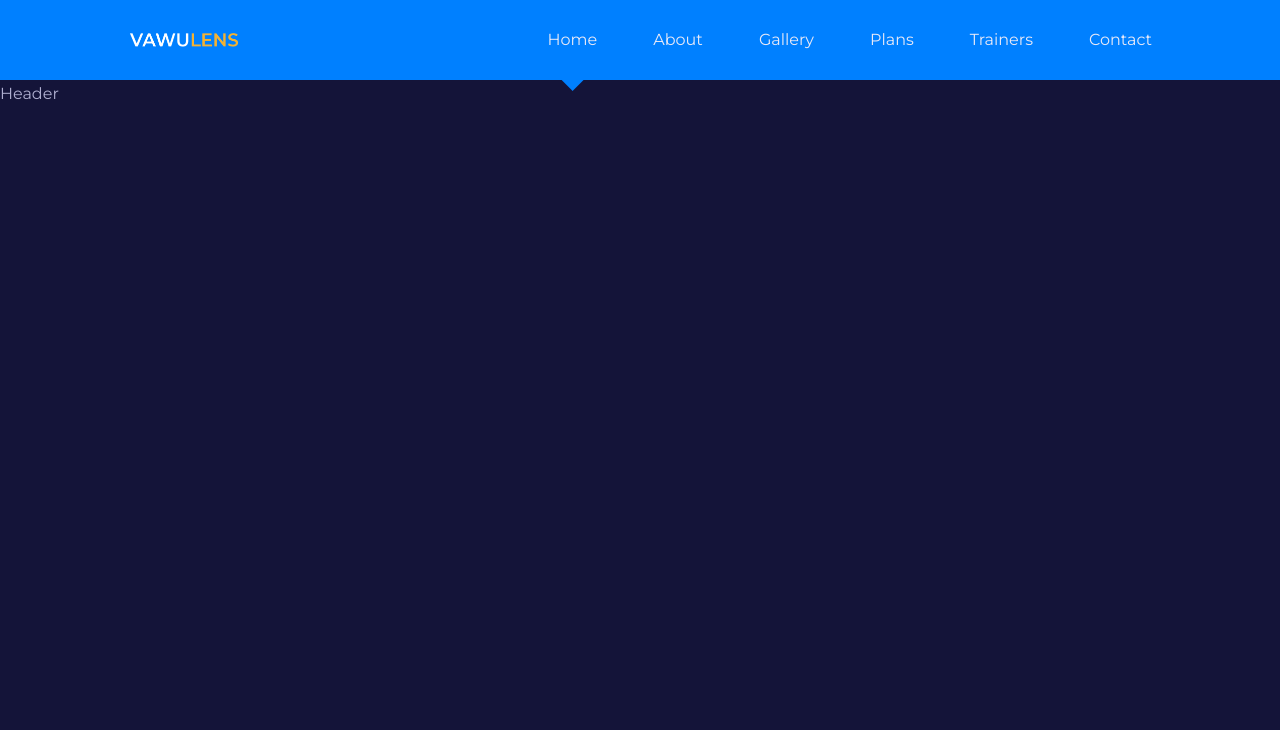
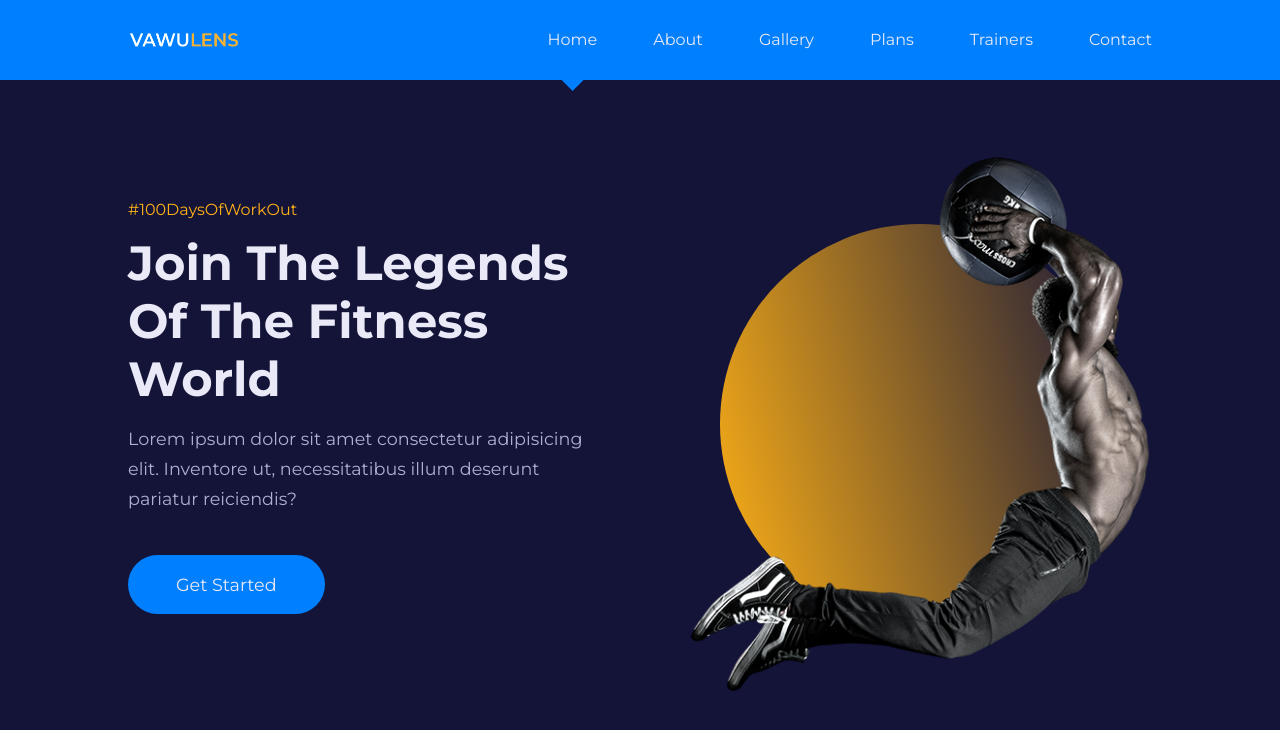
Before and after one commit to Omar50x/sport, a React (Create React App) app: page / in a window 1280 px wide. Shown: the top 730 px of the page. Built offline with nearby package versions, Linux system fonts and the light colour scheme.

Commit message:
Main Header Page

```diff
--- a/src/App.jsx
+++ b/src/App.jsx
@@ -19,7 +19,7 @@
                 <Route path='gallery' element={<Gallery />} />
                 <Route path='plans' element={<Plans />} />
                 <Route path='trainers' element={<Trainers />} />
-                <Route path='notFound' element={<NotFound />} />
+                <Route path='*' element={<NotFound />} />
             </Routes>
         </BrowserRouter>
     )
--- a/src/components/Header.jsx
+++ /dev/null
@@ -1,7 +0,0 @@
-const Header = () => {
-  return (
-    <div>Header</div>
-  )
-}
-
-export default Header
--- /dev/null
+++ b/src/components/MainHeader.jsx
@@ -0,0 +1,25 @@
+import { Link } from 'react-router-dom'
+import Image from '../images/main_header.png'
+
+const MainHeader = () => {
+  return (
+    <header className='main__header'>
+        <div className="container main__header-container">
+            <div className="main__header-left">
+                <h4>#100DaysOfWorkOut</h4>
+                <h1>Join The Legends Of The Fitness World</h1>
+                <p>Lorem ipsum dolor sit amet consectetur adipisicing elit. Inventore ut, necessitatibus illum deserunt pariatur reiciendis?</p>
+                <Link to="/plans" className='btn lg'>Get Started</Link>
+            </div>
+            <div className="main__header-right">
+                <div className="main__header-circle"></div>
+                <div className="main__header-image">
+                    <img src={Image} alt="Main Header Image" />
+                </div>
+            </div>
+        </div>
+    </header>
+  )
+}
+
+export default MainHeader
--- a/src/components/navbar.css
+++ b/src/components/navbar.css
@@ -4,7 +4,7 @@
     background: var(--color-primary);
     display: grid;
     place-items: center;
-    /* position: fixed; */
+    position: fixed;
     top: 0;
     left: 0;
     z-index: 99;
--- a/src/index.css
+++ b/src/index.css
@@ -58,3 +58,28 @@
     object-fit: cover;
     width: 100%;
 }
+.btn {
+    color: var(--color-gray-100);
+    width: fit-content;
+    margin: 0 auto;
+    padding: 0.9rem 2rem;
+    background: var(--color-primary);
+    border-radius: 1.5rem;
+    transition: var(--transition);
+}
+.btn:hover {
+    background: var(--color-secondary);
+    color: var(--color-gray-600);
+}
+.btn.lg {
+    padding: 1.2rem 3rem;
+    border-radius: 2rem;
+    font-size: 1.1rem;
+}
+.btn.sm {
+    padding: 0.4rem 1.2rem;
+    font-size: 0.9rem;
+}
+.btn.sm:hover {
+    background: var(--color-gray-100);
+}
--- a/src/pages/home/Home.jsx
+++ b/src/pages/home/Home.jsx
@@ -1,9 +1,11 @@
-import Header from '../../components/Header'
+import MainHeader from '../../components/MainHeader'
 import './home.css'
 
 const Home = () => {
     return (
-        <Header />
+        <>
+            <MainHeader />
+        </>
     )
 }
 
--- a/src/pages/home/home.css
+++ b/src/pages/home/home.css
@@ -0,0 +1,45 @@
+.main__header {
+    width: 100vw;
+    height: calc(100vh - 3rem);
+    display: grid;
+    place-items: cenetr;
+    margin-top: 3rem;
+}
+.main__header-container {
+    height: 100%;
+    display: grid;
+    grid-template-columns: 1fr 1fr;
+    align-items: center;
+    justify-content: space-between;
+    gap: 6rem;
+}
+.main__header-left {
+    margin-top: -3rem;
+}
+.main__header-left h4 {
+    margin-bottom: 1rem;
+    color: var(--color-secondary);
+    font-weight: 400;
+}
+.main__header-left p {
+    margin: 1rem 0 3.5rem;
+    font-size: 1.1rem;
+}
+.main__header-right {
+    display: grid;
+    place-items: center;
+    position: relative;
+}
+.main__header-circle {
+    width: 25rem;
+    height: 25rem;
+    background: linear-gradient(75deg, var(--color-secondary), transparent);
+    border-radius: 50%;
+    position: absolute;
+}
+.main__header-image {
+    position: relative;
+}
+.main__header-right:hover .main__header-circle {
+    filter: blur(15px);
+}
```
Also changed, not shown: src/components/Programs.jsx (added, +10 -0 lines), src/images/main_header.png (added).
